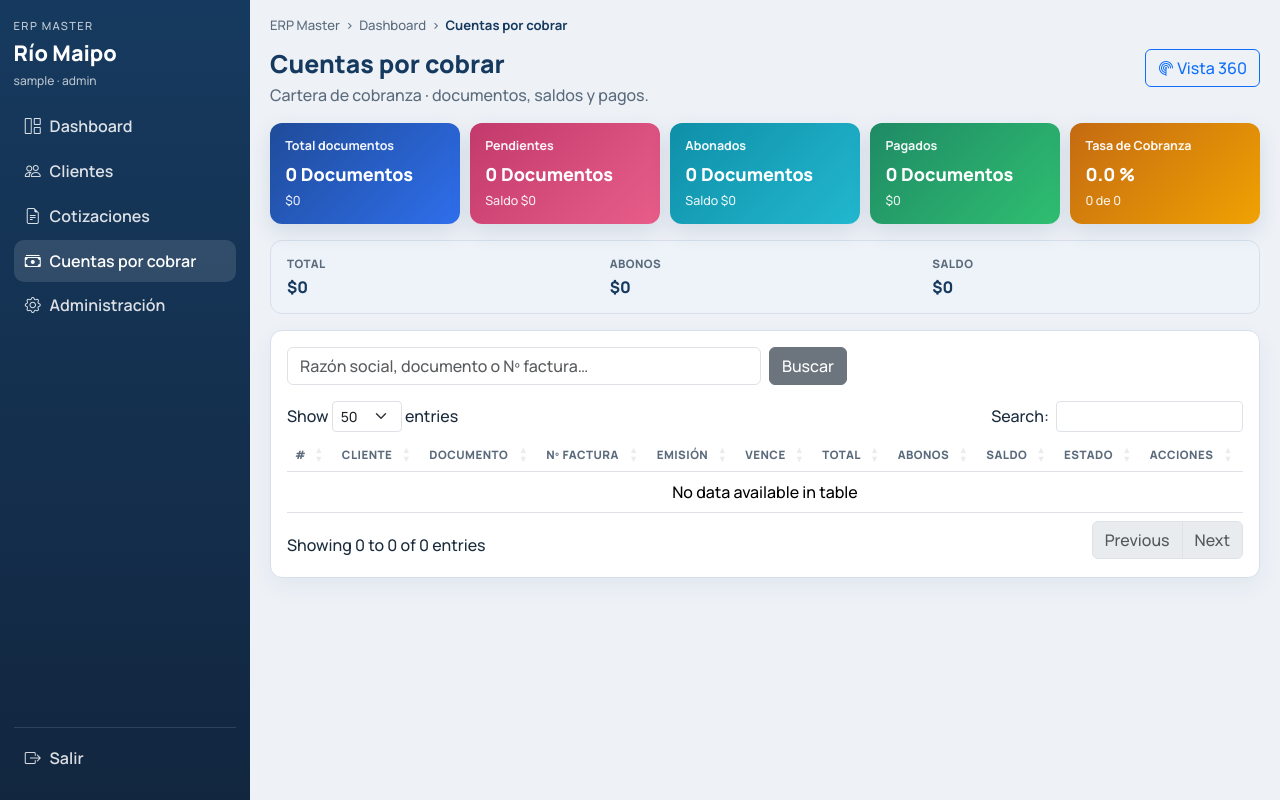
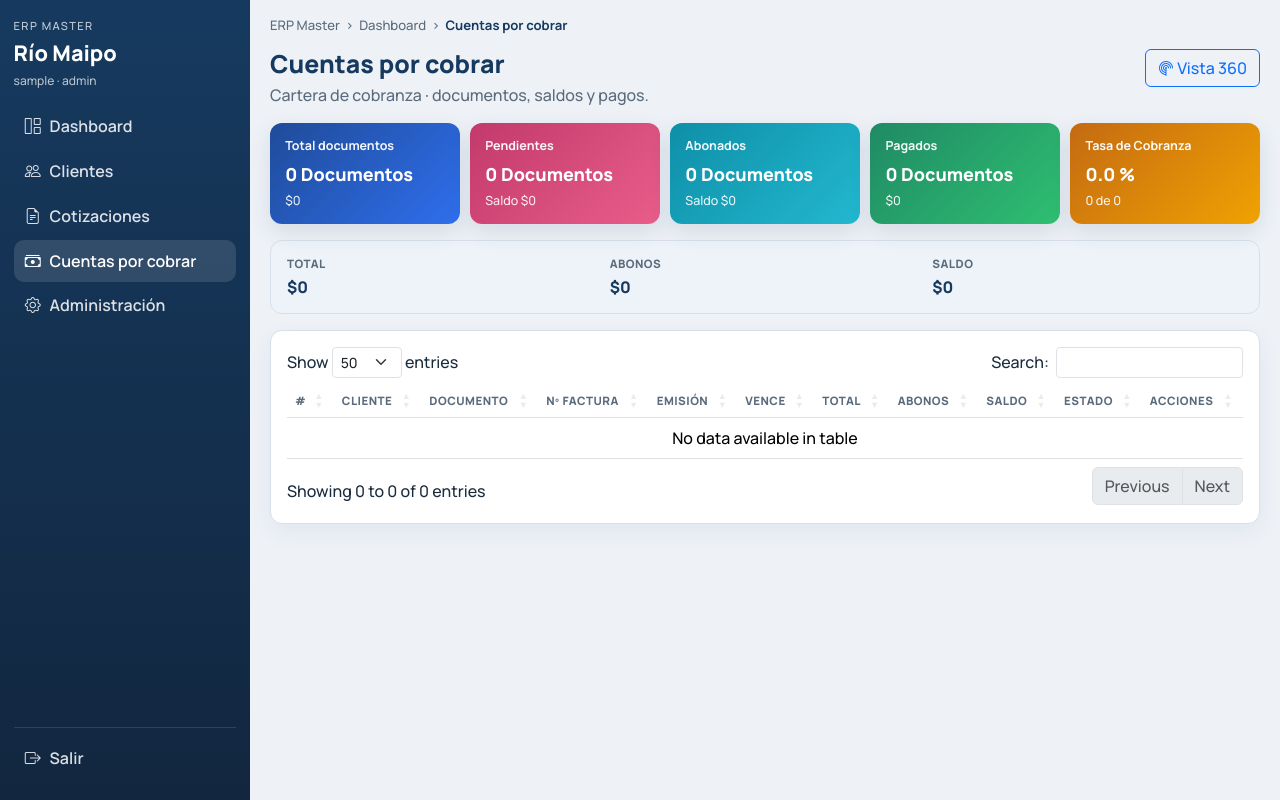
Before and after one commit to osvaldolirac-bit/ConstructPro-ERP, a Flask app: page /cuentas/ in a window 1280 px wide. Run offline with Flask 3, Linux system fonts and the light colour scheme; the visitor is signed in with stand-in values (Sample User, id 1); data comes from the database, SQL or seed files in the repository; data that the repository does not hold is empty; some libraries are stand-ins or nearby versions.

Commit message:
CxC: eliminar buscador duplicado y dejar solo DataTables
Co-authored-by: osvaldolirac-bit <osvaldolirac-bit@users.noreply.github.com>

```diff
--- a/rmweb/templates/cuentas/lista.html
+++ b/rmweb/templates/cuentas/lista.html
@@ -26,12 +26,6 @@
 </div>
 
 <div class="panel">
-  <form class="row g-2 mb-3" method="get">
-    <div class="col-md-6">
-      <input class="form-control" name="q" value="{{ q }}" placeholder="Razón social, documento o Nº factura…">
-    </div>
-    <div class="col-auto"><button class="btn btn-secondary" type="submit">Buscar</button></div>
-  </form>
   <div class="table-responsive">
     <table class="table table-hover align-middle datatable">
       <thead>
```
